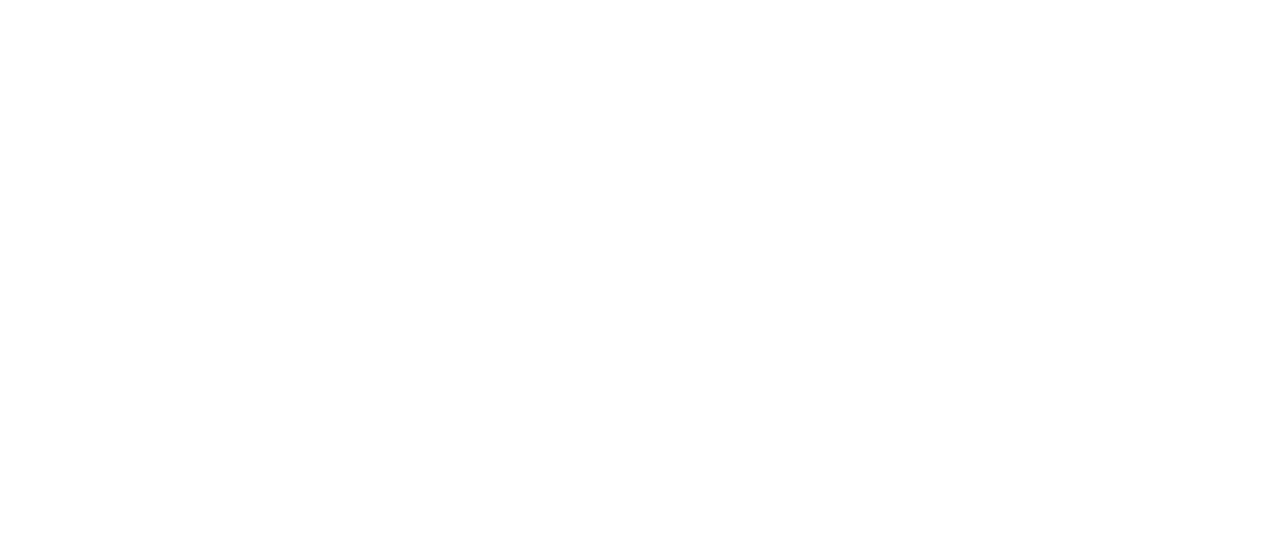
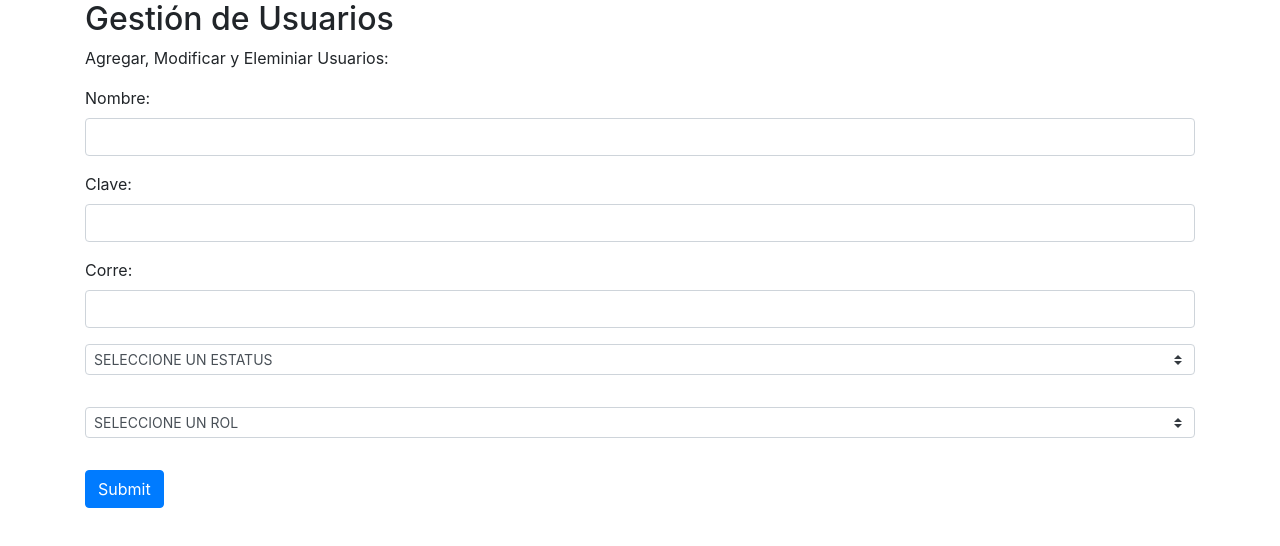
Before and after one commit to adeleon5/Plataforma-Web-Pr-ctica, an Angular app in the folder PlataformaWeb/: page /admin in a window 1280 px wide. Before the commit this address led to /. Shown: the top 546 px of the page. Built offline with nearby package versions, Linux system fonts and the light colour scheme.

Commit message:
Se agrega componente administracion y la logica para manejar el ingreso de usuarios

```diff
--- a/PlataformaWeb/src/app/app-routing.module.ts
+++ b/PlataformaWeb/src/app/app-routing.module.ts
@@ -2,12 +2,14 @@
 import { Routes, RouterModule } from '@angular/router';
 import { LoginComponent } from './CLogin/login.component';
 import { HomeComponent } from './Chome/home.component';
+import { CAdministracionComponent } from './cadministracion/cadministracion.component';
 
 
 const routes: Routes = [
   {path:"", redirectTo:"login", pathMatch:"full"},
   {path:"login", component:LoginComponent},
   {path:"home", component:HomeComponent},
+  {path:"admin", component:CAdministracionComponent},
 ];
 
 @NgModule({
--- a/PlataformaWeb/src/app/app.module.ts
+++ b/PlataformaWeb/src/app/app.module.ts
@@ -8,13 +8,15 @@
 import { ApiRestSBService} from './Sapirest/api-rest-sb.service';
 import {FormsModule} from '@angular/forms';
 import {HttpClientModule, HTTP_INTERCEPTORS} from '@angular/common/http'
-import {APIInterceptorService} from './Interceptor/apiinterceptor.service'
+import {APIInterceptorService} from './Interceptor/apiinterceptor.service';
+import { CAdministracionComponent } from './cadministracion/cadministracion.component'
 
 @NgModule({
   declarations: [
     AppComponent,
     LoginComponent,
-    HomeComponent
+    HomeComponent,
+    CAdministracionComponent
   ],
   imports: [
     BrowserModule,
--- /dev/null
+++ b/PlataformaWeb/src/app/cadministracion/cadministracion.component.html
@@ -0,0 +1,31 @@
+<div class="container">
+    <h2>Gestión de Usuarios</h2>
+    <p>Agregar, Modificar y Eleminiar Usuarios:</p>
+    <form action="/action_page.php">
+      <div class="form-group">
+        <label for="usr">Nombre:</label>
+        <input type="text" class="form-control" id="usr" name="nombre" [(ngModel)]="usuario.nombre">
+      </div>
+      <div class="form-group">
+        <label for="pwd">Clave:</label>
+        <input type="password" class="form-control" id="pwd" name="clave" [(ngModel)]="usuario.clave">
+      </div>
+      <div class="form-group">
+        <label for="pwd">Corre:</label>
+        <input type="text" class="form-control" id="email" name="correo" [(ngModel)]="usuario.correo">
+      </div>
+      <div class="form-group">
+        <select class="custom-select custom-select-sm mb-3" name="estatus" [(ngModel)]="usuario.activo">
+            <option value="" selected=true disabled>SELECCIONE UN ESTATUS</option>
+            <option value="{{est.id}}" *ngFor="let est of estatus">{{est.descripcion}}</option>
+        </select>
+       </div>
+      <div class="form-group">
+        <select class="custom-select custom-select-sm mb-3" name="lista" [(ngModel)]="usuario.roles.id"  (ngModelChange)="selectRol($event)">
+            <option value=0 selected=true disabled=true>SELECCIONE UN ROL</option>
+            <option value="{{rol.id}}" *ngFor="let rol of lista">{{rol.descripcion}}</option>
+        </select>
+       </div>
+      <button type="submit" class="btn btn-primary" (click)="AgregarUsuario()">Submit</button>
+    </form>
+  </div>
--- /dev/null
+++ b/PlataformaWeb/src/app/cadministracion/cadministracion.component.ts
@@ -0,0 +1,46 @@
+import { Component, OnInit } from '@angular/core';
+import {Rol} from  '../modelos/rol'
+import {Estatus} from '../modelos/estatus'
+
+@Component({
+  selector: 'app-cadministracion',
+  templateUrl: './cadministracion.component.html',
+  styleUrls: ['./cadministracion.component.css']
+})
+export class CAdministracionComponent implements OnInit {
+
+  usuario = {
+    activo: "",
+    clave: "",
+    correo: "",
+    id: 0,
+    nombre: "",
+    roles : {
+        id: 0,
+        descripcion:""
+      }
+  }
+
+
+  public lista:Rol[]=[];
+  public estatus:Estatus[]=[];
+
+  constructor() { }
+
+  ngOnInit(): void {
+    this.lista.push(new Rol(1,"SUPER USUARIO"));
+    this.lista.push(new Rol(2,"VENTAS"));
+    this.estatus.push(new Estatus("S","ACTIVO"));
+    this.estatus.push(new Estatus("N","INACTIVO"));
+  }
+
+  AgregarUsuario(){
+    console.log(this.usuario)
+  }
+
+  selectRol( $event) {
+    //In my case $event come with a id value
+    this.usuario.roles.descripcion = this.lista[$event-1 ].descripcion;
+    console.log(this.lista[$event-1].descripcion);
+  }
+}
--- /dev/null
+++ b/PlataformaWeb/src/app/modelos/estatus.ts
@@ -0,0 +1,3 @@
+export class Estatus{
+    constructor(public id:string, public descripcion:string){}
+}
--- a/PlataformaWeb/src/app/modelos/rol.ts
+++ b/PlataformaWeb/src/app/modelos/rol.ts
@@ -1,6 +1,5 @@
 import {Menu} from './menu'
 export class Rol {
-    descripcion: string;
-    id: number;
-    menus: Menu[];
+
+    constructor(public id: number, public descripcion: string){}
 }
--- a/PlataformaWeb/src/app/modelos/usuario.ts
+++ b/PlataformaWeb/src/app/modelos/usuario.ts
@@ -6,5 +6,5 @@
     correo: String;
     id: number;
     nombre: String;
-    roles : Rol;
+    roles : Rol[];
 }
```
Also changed, not shown: PlataformaWeb/src/app/cadministracion/cadministracion.component.css (added), 1 other file (tests, documents, lock files or other folders).
